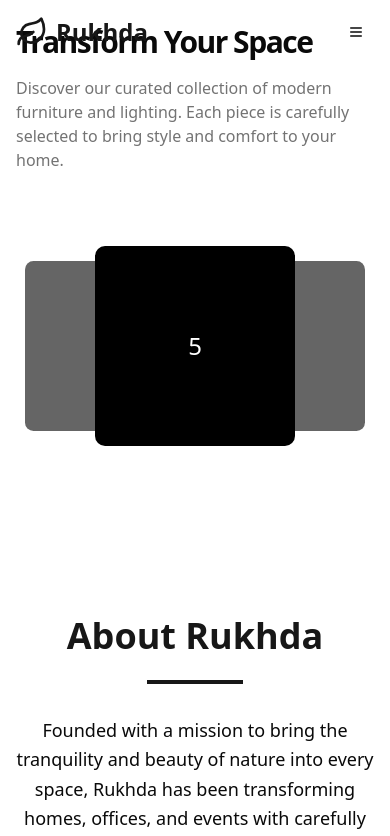
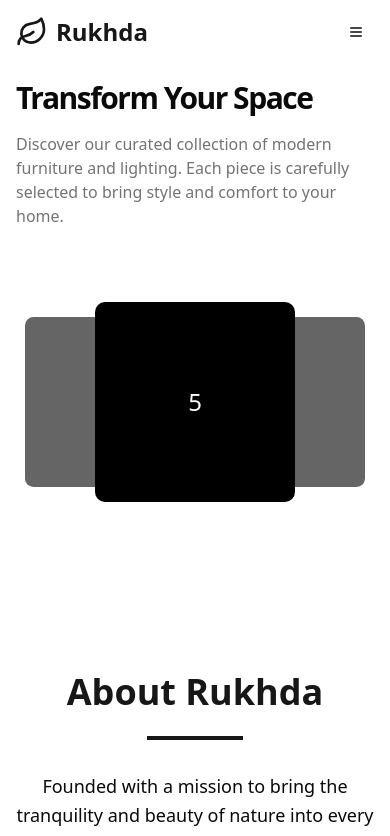
Before and after one commit to JhalaKanishk/Rukhda, a Next.js app: page / in a window 390 px wide. Shown: the top 836 px of the page. Built offline with nearby package versions, Linux system fonts and the light colour scheme.

Commit message:
Fix: upadted header and home section

```diff
--- a/src/components/HeroSection.tsx
+++ b/src/components/HeroSection.tsx
@@ -3,10 +3,12 @@
 import Carousel3D from "@/components/Carousel3D";
 
 export default function HeroSection() {
-
-
   return (
-    <section id="home" className="w-full pt-6 pb-12 md:pt-10 md:pb-20 lg:pt-12 lg:pb-24">
+    // <section id="home" className="w-full pt-6 pb-12 md:pt-10 md:pb-20 lg:pt-12 lg:pb-24">
+    <section
+      id="home"
+      className="w-full pt-[80px] pb-12 md:pt-10 md:pb-20 lg:pt-12 lg:pb-24"
+    >
       <div className="container px-4 md:px-6">
         <div className="grid gap-8 lg:grid-cols-2 lg:gap-12 items-center">
           {/* Left Column - Image Carousel */}
```
